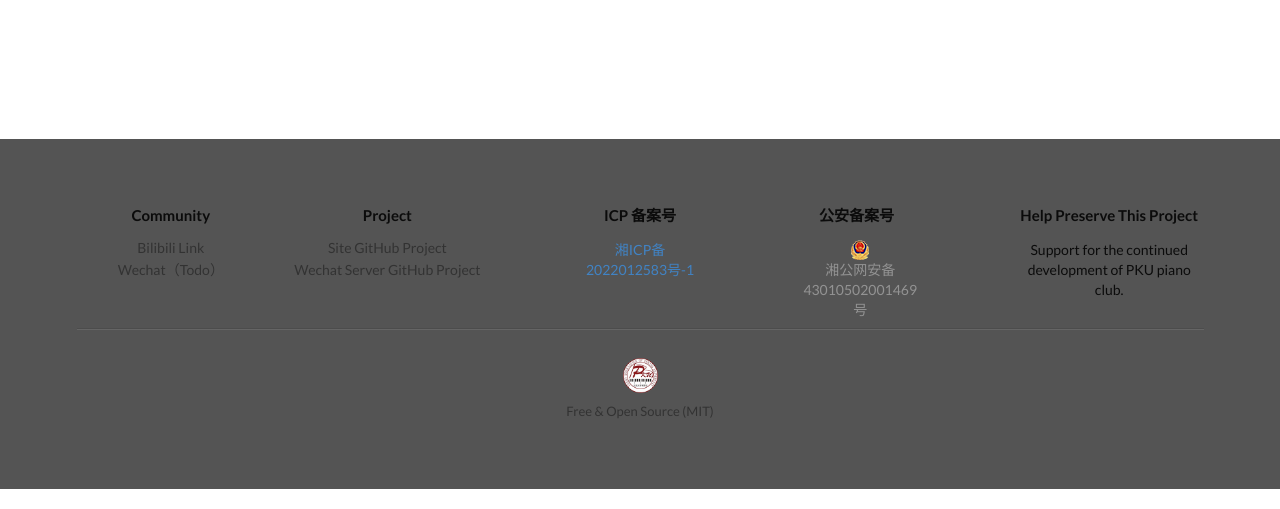
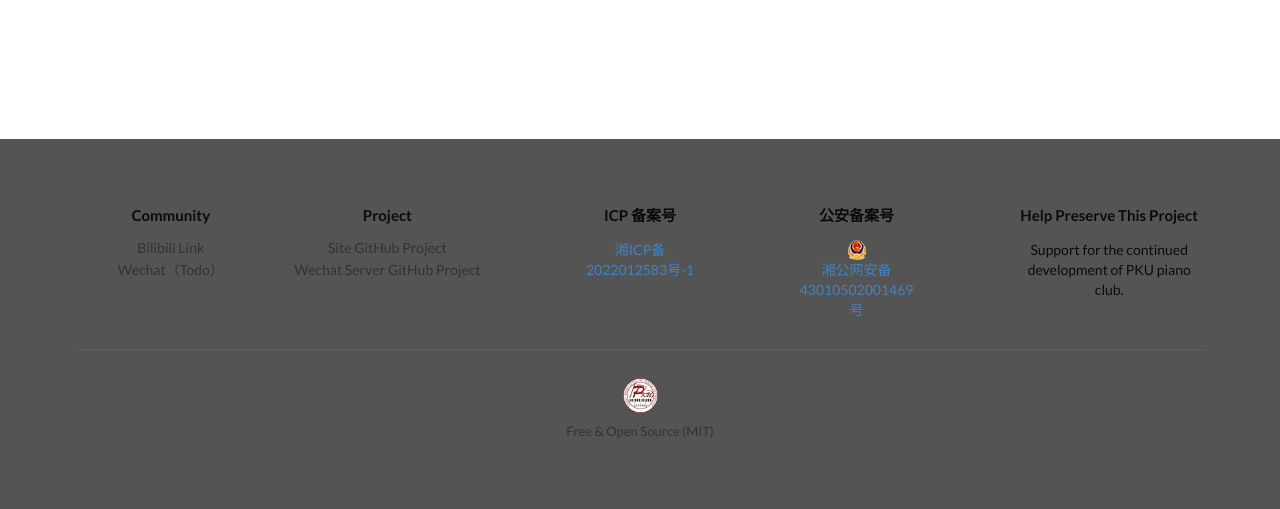
Before and after one commit to Fridge003/SoundLib, a Django app: page /reset/1/1/ in a window 1280 px wide. Shown: the part 840-1349 px from the top of the page. Run offline with Django 4.2, Linux system fonts and the light colour scheme; some libraries are stand-ins or nearby versions.

Commit message:
changed page foot

```diff
--- a/Templates/base.html
+++ b/Templates/base.html
@@ -174,11 +174,9 @@
                 </div>
                 <div class="two wide right floated column">
                     <h4 class="ui header">公安备案号</h4>
-                    <a target="_blank" href="http://www.beian.gov.cn/portal/registerSystemInfo?recordcode=43010502001469" style="display:inline-block;text-decoration:none;height:20px;line-height:20px;">
-                        <p style="float:left;height:20px;line-height:20px;margin: 0px 0px 0px 5px; color:#939393;">
-                            <img src="{% static '/images/logo/beian.png' %}" class="ui centered image">
-                            湘公网安备 43010502001469号
-                        </p>
+                    <a target="_blank" href="http://www.beian.gov.cn/portal/registerSystemInfo?recordcode=43010502001469">
+                        <img src="{% static '/images/logo/beian.png' %}" class="ui centered image">
+                        湘公网安备 43010502001469号
                     </a>
                 </div>
                 <div class="three wide right floated column">
```
